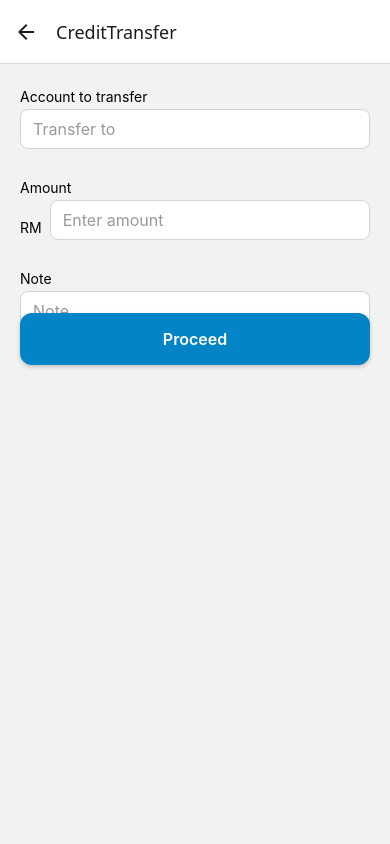
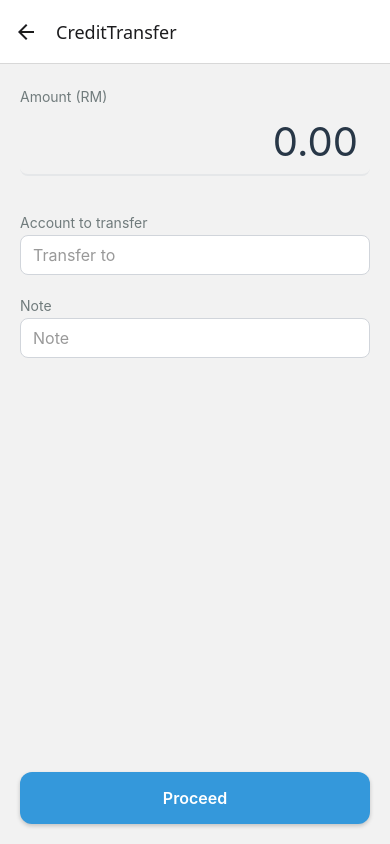
Before and after one commit to qarnayn-dev/credit_management_app, a React Native app: screen /CreditTransfer in a window 390 px wide. Built offline with nearby package versions, Linux system fonts and the light colour scheme.

Commit message:
feat: update credit transaction page UI

```diff
--- /dev/null
+++ b/src/components/GapFiller.tsx
@@ -0,0 +1,21 @@
+import { StyleSheet, View } from 'react-native'
+import React from 'react'
+
+/// A 4-grid design system
+interface FourGridSystem {
+    value: 2 | 4 | 8 | 12 | 16 | 20 | 24 | 28 | 32 | 36 | 40 | 44 | 48 | 52 | 56 | 60 | 72 | 80 | 96 | 120 | 160 | 200;
+}
+
+/// For `flesDirection` : 'column'
+export const GapFillerVertical = (gap: FourGridSystem) => {
+    return (
+        <View style={{ height: gap.value }} />
+    )
+}
+
+/// For `flesDirection` : 'row'
+export const GapFillerHorizontal = (gap: FourGridSystem) => {
+    return (
+        <View style={{ width: gap.value }} />
+    )
+}
--- a/src/components/StyledTextInput.tsx
+++ b/src/components/StyledTextInput.tsx
@@ -5,11 +5,12 @@ import {
     Text,
     View,
 } from 'react-native';
+import { themeStyles } from '../constants/theme';
 
 interface iStyledTextInput {
     value?: string,
     placeholder?: string,
-    onChanged?: (input: string) => void,
+    onChange?: (input: string) => void,
     isDigitOnly?: boolean,
     decimal?: number,
     error?: string,
@@ -34,7 +35,7 @@ const StyledTextInput = (props: iStyledTextInput) => {
     };
 
     useEffect(() => {
-        props?.onChanged?.(value);
+        props?.onChange?.(value);
         setShowError(false);
 
         return () => { }
@@ -57,7 +58,7 @@ const StyledTextInput = (props: iStyledTextInput) => {
                 placeholderTextColor="#999"
                 keyboardType={props.isDigitOnly ? 'numeric' : undefined}
             />
-            <Text style={styles.errorText}>{showError ? props.error : ''}</Text>
+            <Text style={themeStyles.errorText}>{showError ? props.error : ''}</Text>
         </View>
     );
 };
@@ -79,12 +80,6 @@ const styles = StyleSheet.create({
         height: 40,
         minHeight: 40,
     },
-    'errorText': {
-        fontSize: 12,
-        color: 'red',
-        height: 14,
-        paddingLeft: 2,
-    }
 });
 
 export default StyledTextInput;
--- a/src/constants/theme.tsx
+++ b/src/constants/theme.tsx
@@ -6,4 +6,19 @@ export const themeStyles = StyleSheet.create({
         paddingVertical: 24,
         height: '100%'
     },
+    label: {
+        fontSize: 14,
+        color: '#707b7c',
+    },
+    labelSM: {
+        fontSize: 12,
+        color: '#707b7c',
+    },
+    errorText: {
+        fontSize: 12,
+        color: 'red',
+        height: 14,
+        paddingLeft: 2,
+        paddingTop: 2,
+    }
 });
--- a/src/screens/CreditTransferScreen/index.tsx
+++ b/src/screens/CreditTransferScreen/index.tsx
@@ -1,7 +1,6 @@
-import { ActivityIndicator, Alert, StyleSheet, Text, TouchableOpacity, View } from 'react-native'
+import { ActivityIndicator, Alert, StyleSheet, Text, TextInput, TouchableOpacity, View } from 'react-native'
 import React, { useState } from 'react'
 import StyledTextInput from '../../components/StyledTextInput'
-import { SafeAreaView } from 'react-native-safe-area-context'
 import { postCreditTransfer, PostCreditTransferPayload } from '../../services/creditTransferService'
 import { ApiResponse } from '../../types/ApiResponse'
 import { CreditTransferReceipt } from '../../types/CreditTransferReceipt'
@@ -11,9 +10,12 @@ import { RootStackParamList } from '../../routes/types'
 import { ValidationErrors } from '../../types/ValidationErrors'
 import { authoriseWithBiometric } from '../../services/biometricService'
 import { themeStyles } from '../../constants/theme'
+import { GapFillerVertical } from '../../components/GapFiller'
+import { toCurrency } from '../../utils/toCurrency'
 
 const CreditTransferScreen = () => {
     const [isLoading, setIsLoading] = useState<boolean>(false);
+    const [showError, setShowError] = useState<boolean>(false);
     const [validationError, setValidationError] = useState<ValidationErrors | undefined>(undefined);
     const [transferPayload, setTransferPayload] = useState<PostCreditTransferPayload>({
         fromAccount: "",
@@ -25,6 +27,7 @@ const CreditTransferScreen = () => {
     const navigator = useNavigation<StackNavigationProp<RootStackParamList>>();
 
     const updatePayload = (input: { fromAccount?: string, toAccount?: string, amount?: number, note?: string }) => {
+        setShowError(false);
         setTransferPayload(
             {
                 fromAccount: input.fromAccount ?? transferPayload.fromAccount,
@@ -53,41 +56,41 @@ const CreditTransferScreen = () => {
             navigator.replace('ReceiptScreen', response.data!);
         } else if (response.status === 422) {
             setValidationError(response.errors);
+            setShowError(true);
         } else {
             Alert.prompt("Something went wrong :(", "Please wait a few minutes, and then try again");
         }
     }
 
     return (
-        <SafeAreaView>
         <View style={themeStyles.body}>
-                <View style={styles.field}>
-                    <Text>Account to transfer</Text>
+            <View style={styles.amountContainer}>
+                <Text style={themeStyles.label}>Amount (RM)</Text>
+                <TextInput
+                    style={styles.amountInput}
+                    placeholder='0.00'
+                    value={transferPayload.amount?.toFixed(2)}
+                    onChangeText={(value) => updatePayload({ amount: parseFloat(toCurrency(value)) })}
+                    placeholderTextColor="#999"
+                    keyboardType='numeric'
+                />
+                <Text style={{ ...themeStyles.errorText, textAlign: 'right' }}>{showError ? validationError?.['amount']?.[0] : ''}</Text>
+            </View>
+            <GapFillerVertical value={8} />
+            <View>
+                <Text style={themeStyles.label}>Account to transfer</Text>
                 <StyledTextInput
                     placeholder='Transfer to'
-                        onChanged={(value) => updatePayload({ toAccount: value })}
+                    onChange={(value) => updatePayload({ toAccount: value })}
                     error={validationError?.['toAccount']?.[0]}
                 />
             </View>
-                <View style={styles.field}>
-                    <Text>Amount</Text>
-                    <View style={styles.row}>
-                        <Text style={styles.prefixBox}>RM</Text>
-                        <StyledTextInput
-                            direction='row'
-                            isDigitOnly={true}
-                            decimal={2}
-                            placeholder='Enter amount'
-                            onChanged={(value) => updatePayload({ amount: Number.parseFloat(value) })}
-                            error={validationError?.['amount']?.[0]}
-                        />
-                    </View>
-                </View>
-                <View style={styles.field}>
-                    <Text>Note</Text>
+            <GapFillerVertical value={8} />
+            <View>
+                <Text style={themeStyles.label}>Note</Text>
                 <StyledTextInput
                     placeholder='Note'
-                        onChanged={(value) => updatePayload({ note: value })}
+                    onChange={(value) => updatePayload({ note: value })}
                 />
             </View>
             <TouchableOpacity
@@ -98,32 +101,24 @@ const CreditTransferScreen = () => {
             </TouchableOpacity>
             {isLoading ? <ActivityIndicator size="large" color="#0EA5E9" /> : <View />}
         </View>
-        </SafeAreaView>
     )
 }
 
 export default CreditTransferScreen
 
 const styles = StyleSheet.create({
-    'field': {
-        paddingBottom: 16,
-    },
-    'row': {
+    row: {
         width: '100%',
         flexDirection: 'row',
         justifyContent: 'center',
         alignItems: 'center',
-    },
-    'prefixBox': {
-        paddingRight: 8,
-        paddingTop: 4,
     },
     bottomButton: {
         position: 'absolute',
         bottom: 20,
         left: 20,
         right: 20,
-        backgroundColor: '#0284C7',
+        backgroundColor: '#3498db',
         paddingVertical: 16,
         borderRadius: 12,
         alignItems: 'center',
@@ -138,4 +133,18 @@ const styles = StyleSheet.create({
         fontWeight: '600',
         fontSize: 16,
     },
+    amountContainer: {
+        marginBottom: 16,
+    },
+    amountInput: {
+        borderRadius: 8,
+        marginTop: 4,
+        paddingHorizontal: 12,
+        paddingVertical: 8,
+        textAlign: 'right',
+        borderBottomColor: '#e5e7e9',
+        borderBottomWidth: 2,
+        fontSize: 40,
+        color: '#283747',
+    }
 })
--- /dev/null
+++ b/src/utils/toCurrency.ts
@@ -0,0 +1,7 @@
+export const toCurrency = (rawInput: string | undefined): string => {
+    const digitsOnly = (rawInput ?? '').replace(/\D/g, '');
+
+    const number = parseInt(digitsOnly, 10) || 0;
+
+    return (number / 100).toFixed(2);
+}
```
Lines whose indentation alone changed are shown as unchanged.
